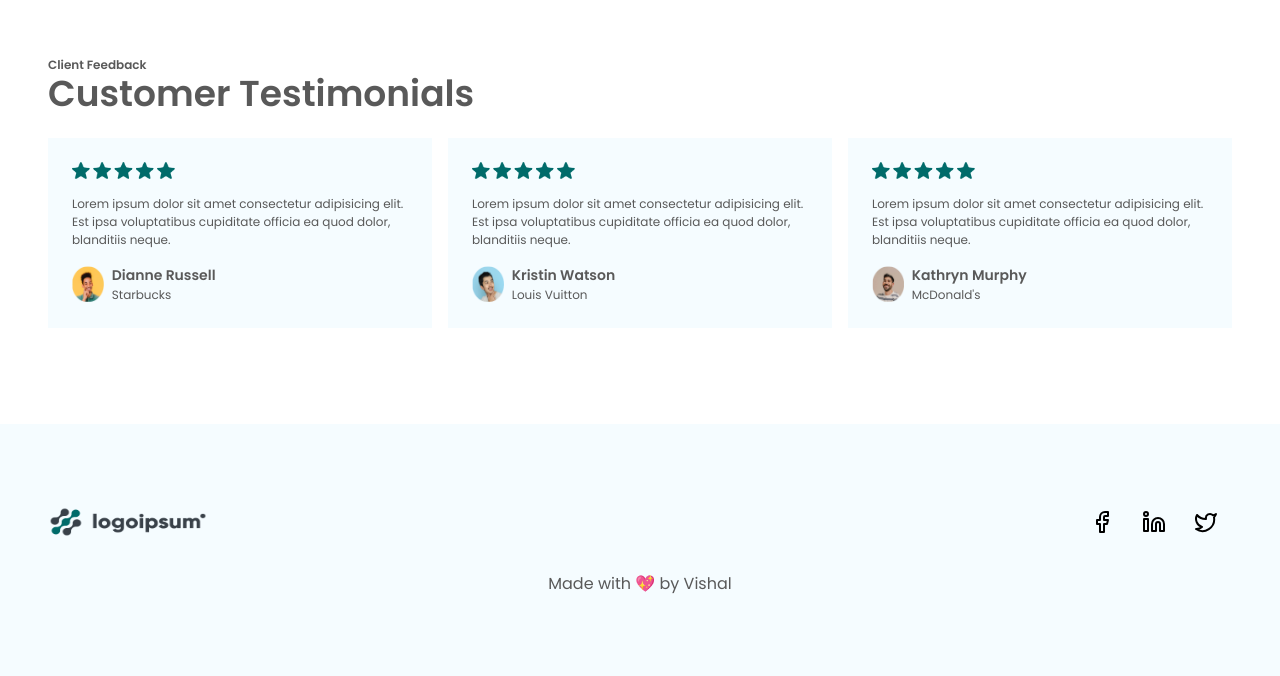
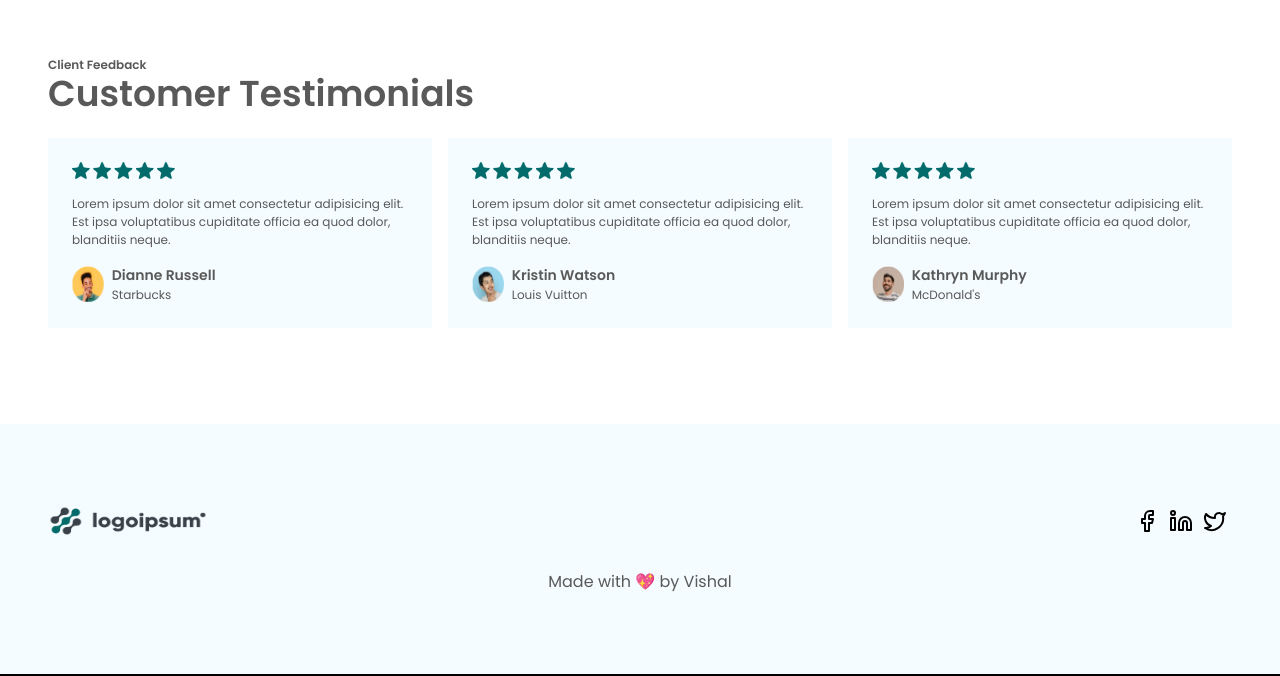
Before and after one commit to Neel3301/Web-Weaver, a Next.js app: page /web/template_1 in a window 1280 px wide. Shown: the part 2493-3169 px from the top of the page. Built offline with nearby package versions, Linux system fonts and the light colour scheme.

Commit message:
update template 1

```diff
--- a/src/app/web/template_1/page.tsx
+++ b/src/app/web/template_1/page.tsx
@@ -755,38 +755,26 @@ const Template_1 = () => {
             width={160}
           />
           <Div cId="T1-footer-socials" classname="flex !w-fit">
-            <Btn
+            <Icon
               cId="facebook"
               icon="Facebook"
               link="https://www.facebook.com/"
-              textColor="#000000"
-              bgColor="transparent"
-              borderColor="transparent"
-              hoverBorderColor="transparent"
-              hoverBgColor="#F5FCFF"
-              hoverTextColor="#5E3BEE"
+              iconColor="#000000"
+              hoverIconColor="#5E3BEE"
             />
-            <Btn
+            <Icon
               cId="linkedin"
               icon="Linkedin"
               link="https://www.linkedin.com/"
-              textColor="#000000"
-              bgColor="transparent"
-              borderColor="transparent"
-              hoverBorderColor="transparent"
-              hoverBgColor="#F5FCFF"
-              hoverTextColor="#5E3BEE"
+              iconColor="#000000"
+              hoverIconColor="#5E3BEE"
             />
-            <Btn
+            <Icon
               cId="twitter"
               icon="Twitter"
               link="https://www.x.com/"
-              textColor="#000000"
-              bgColor="transparent"
-              borderColor="transparent"
-              hoverBorderColor="transparent"
-              hoverBgColor="#F5FCFF"
-              hoverTextColor="#5E3BEE"
+              iconColor="#000000"
+              hoverIconColor="#5E3BEE"
             />
           </Div>
         </Div>
--- a/src/components/utils/Btn.tsx
+++ b/src/components/utils/Btn.tsx
@@ -53,7 +53,7 @@ interface Btn_Props {
 
 const Btn = ({
   cId,
-  children = "",
+  children = "text",
   tag = "span",
 
   fontStyle = poppins.className,
```
